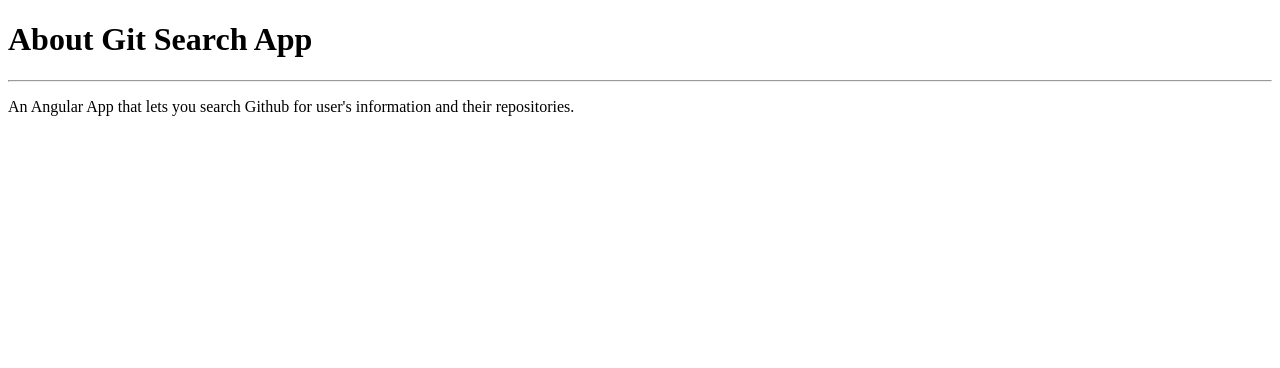
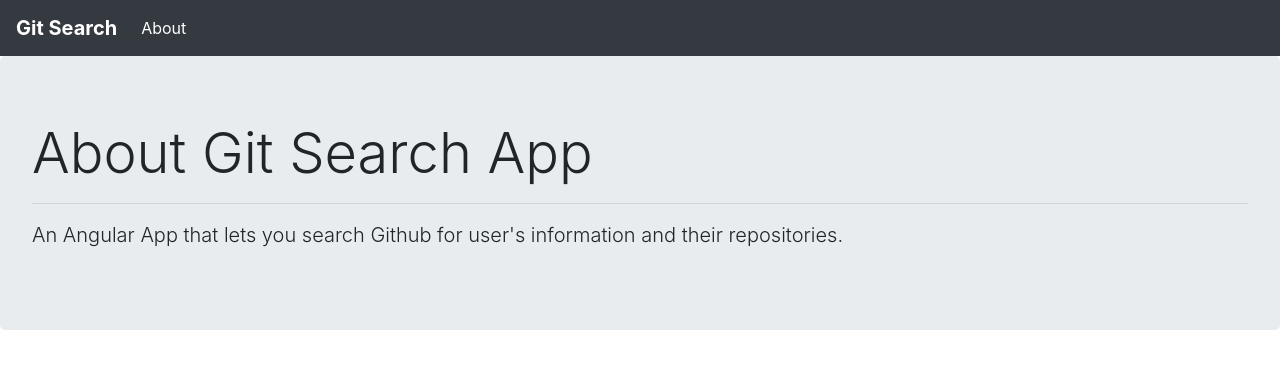
Before and after one commit to Edwin-Karanu-Muiruri/git-search-resubmission, an Angular app in the folder AngularWeek2IP/: page /about in a window 1280 px wide. Shown: the top 368 px of the page. Built offline with nearby package versions, Linux system fonts and the light colour scheme; what @ngx-progressbar/core, @ngx-progressbar/http-client would draw is missing.

Commit message:
Added the landing page and the search section.

```diff
--- a/AngularWeek2IP/package.json
+++ b/AngularWeek2IP/package.json
@@ -21,6 +21,8 @@
     "@angular/router": "~9.0.5",
     "@ngx-progressbar/core": "^5.3.2",
     "@ngx-progressbar/http-client": "^3.0.2",
+    "bootstrap": "^4.4.1",
+    "popper": "^1.0.1",
     "rxjs": "~6.5.4",
     "rxjs-compat": "^6.5.5",
     "tslib": "^1.10.0",
--- a/AngularWeek2IP/src/app/app.component.html
+++ b/AngularWeek2IP/src/app/app.component.html
@@ -1 +1,3 @@
+<app-navbar></app-navbar>
+
 <router-outlet></router-outlet>
--- a/AngularWeek2IP/src/app/app.module.ts
+++ b/AngularWeek2IP/src/app/app.module.ts
@@ -8,13 +8,15 @@
 import { AboutComponent } from './about/about.component';
 import { SearchResultsComponent } from './search-results/search-results.component';
 import { NavbarComponent } from './navbar/navbar.component';
+import { LandingPageComponent } from './landing-page/landing-page.component';
 
 @NgModule({
   declarations: [
     AppComponent,
     AboutComponent,
     SearchResultsComponent,
-    NavbarComponent
+    NavbarComponent,
+    LandingPageComponent
   ],
   imports: [
     BrowserModule,
--- /dev/null
+++ b/AngularWeek2IP/src/app/landing-page/landing-page.component.html
@@ -0,0 +1 @@
+<p>landing-page works!</p>
--- /dev/null
+++ b/AngularWeek2IP/src/app/landing-page/landing-page.component.ts
@@ -0,0 +1,15 @@
+import { Component, OnInit } from '@angular/core';
+
+@Component({
+  selector: 'app-landing-page',
+  templateUrl: './landing-page.component.html',
+  styleUrls: ['./landing-page.component.css']
+})
+export class LandingPageComponent implements OnInit {
+
+  constructor() { }
+
+  ngOnInit(): void {
+  }
+
+}
--- a/AngularWeek2IP/src/app/navbar/navbar.component.html
+++ b/AngularWeek2IP/src/app/navbar/navbar.component.html
@@ -5,8 +5,7 @@
     </button>
       <div class="collapse navbar-collapse" id="navbarNavAltMarkup">
         <div class="navbar-nav">
-          <a class="nav-item nav-link active">Goals<span class="sr-only">(current)</span></a>
-          <a class="nav-item nav-link">About</a>
+          <a class="nav-item nav-link active" routerLink="/about">About</a>
         </div>
       </div>
 </nav>
--- a/AngularWeek2IP/src/styles.css
+++ b/AngularWeek2IP/src/styles.css
@@ -1 +1 @@
-/* You can add global styles to this file, and also import other style files */
+@import "~bootstrap/dist/css/bootstrap.css"
```
Also changed, not shown: AngularWeek2IP/src/app/landing-page/landing-page.component.css (added), 2 other files (tests, documents, lock files or other folders).
